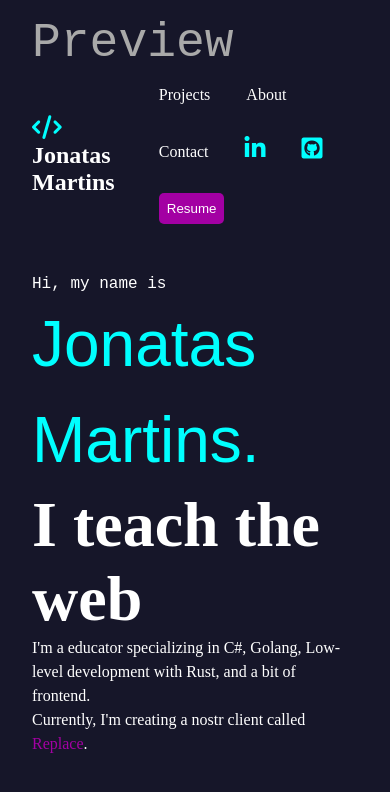
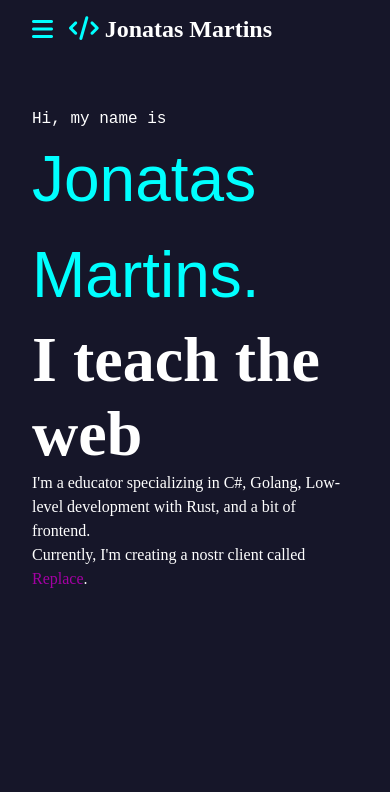
Before and after one commit to jonatasolmartins/Css, a plain HTML site: page index.html in a window 390 px wide. Drawn offline with Linux system fonts and the light colour scheme.

Commit message:
Added responsive behavior to the page.
Added responsive behavior to the page.

```diff
--- a/index.css
+++ b/index.css
@@ -1,3 +1,16 @@
+/* Defines global variables that can be used throughout the document.
+The variables are defined using the var() function and are accessed using the var() function. */
+
+:root {
+    --white: #ffffff;
+    --margent: 	#A300A3;
+    --hotmag: #ff0000;
+    --aqua: #00ffff;
+    --darkblue :  #161629;
+    --lighgray: #A9A9A9;
+    --mono: 'Roboto Mono', monospace;
+    --sans: 'Liberation Sans', sans-serif;
+}
 
 /* Set the default font size to be 16px.
 This is the font size that browsers usually use when you don't specify a font size.
@@ -11,28 +24,16 @@ This is the font size that browsers usually use when you don't specify a font si
     background-color: var(--darkblue);
     /* Sets the defaulr color of all element's text */
     color: var(--white);
+    /* Takes the border and padding into account when you set the width and height of an element. */
+    box-sizing: border-box;
 }
 
-/* Defines global variables that can be used throughout the document.
-The variables are defined using the var() function and are accessed using the var() function. */
-
-:root {
-    --white: #ffffff;
-    --margent: 	#A300A3;
-    --hotmag: #ff0000;
-    --aqua: #00ffff;
-    --darkblue :  #161629;
-    --lighgray: #A9A9A9;
-    --mono: 'Roboto Mono', monospace;
-    --sans: 'Liberation Sans', sans-serif;
-}
 /* This sets the default margin, padding, and box-sizing properties for all elements on the webpage.
  The asterisk symbol (*) is a universal selector, which means that it selects all elements on the page. */
-* {
+*, *::before, *::after {
     margin: 0;
     padding: 0;
-    /* Takes the border and padding into account when you set the width and height of an element. */
-    box-sizing: border-box;
+    box-sizing: inherit;
 }
 
 body {
@@ -102,6 +103,10 @@ button:hover {
     background-color: var(--hotmag);
 }
 
+#menu {
+    display: none;
+}
+
 a {
     color: var(--margent);
 }
@@ -153,8 +158,8 @@ The <span> element is a generic inline container that can be used to group text
     font-size: 4rem;
 }
 
-@media (min-width: 850px) {
-   nav {
+@media (min-width: 1450px) {
+   header {
        max-width: 1200px;
        margin: 0 auto;
    }
@@ -164,4 +169,39 @@ The <span> element is a generic inline container that can be used to group text
         text-align: left;
         margin-right: auto;
    }
+
+   section {
+       max-width: 1200px;
+       margin: 0 auto;
+   }
+
 }
+
+@media screen and (max-width: 750px) {
+    header {
+        display: flex;
+        justify-content: space-between;
+        align-items: center;
+        padding: 0rem 0rem 2rem;
+        margin: 0;
+        gap: 4rem;
+        flex: 1;
+    }
+
+    header span {
+        display: none;
+    }
+
+    nav ul {
+        display: none;
+    }
+
+    #logo {
+        display: flex;
+        justify-content: center;
+    }
+
+    #menu {
+        display: block;
+    }
+}
--- a/index.html
+++ b/index.html
@@ -10,10 +10,17 @@
 <body>
     <header>
         <span>Preview</span>
-        <nav>
-            <h1><i class="fa-solid fa-code"></i> Jonatas Martins</h1>
+
+        <nav class="main-menu">
+            <div id="menu">
+                <i class="fa-solid fa-bars"></i>
+            </div>
+            <div id="logo">
+                <h1><i class="fa-solid fa-code"></i> Jonatas Martins</h1>
+            </div>
+
             <ul>
-                <li><a href="">Projects</a></li>
+                <li><a href="/projects.html">Projects</a></li>
                 <li><a href="">About</a></li>
                 <li><a href="">Contact</a></li>
                 <li>
```
